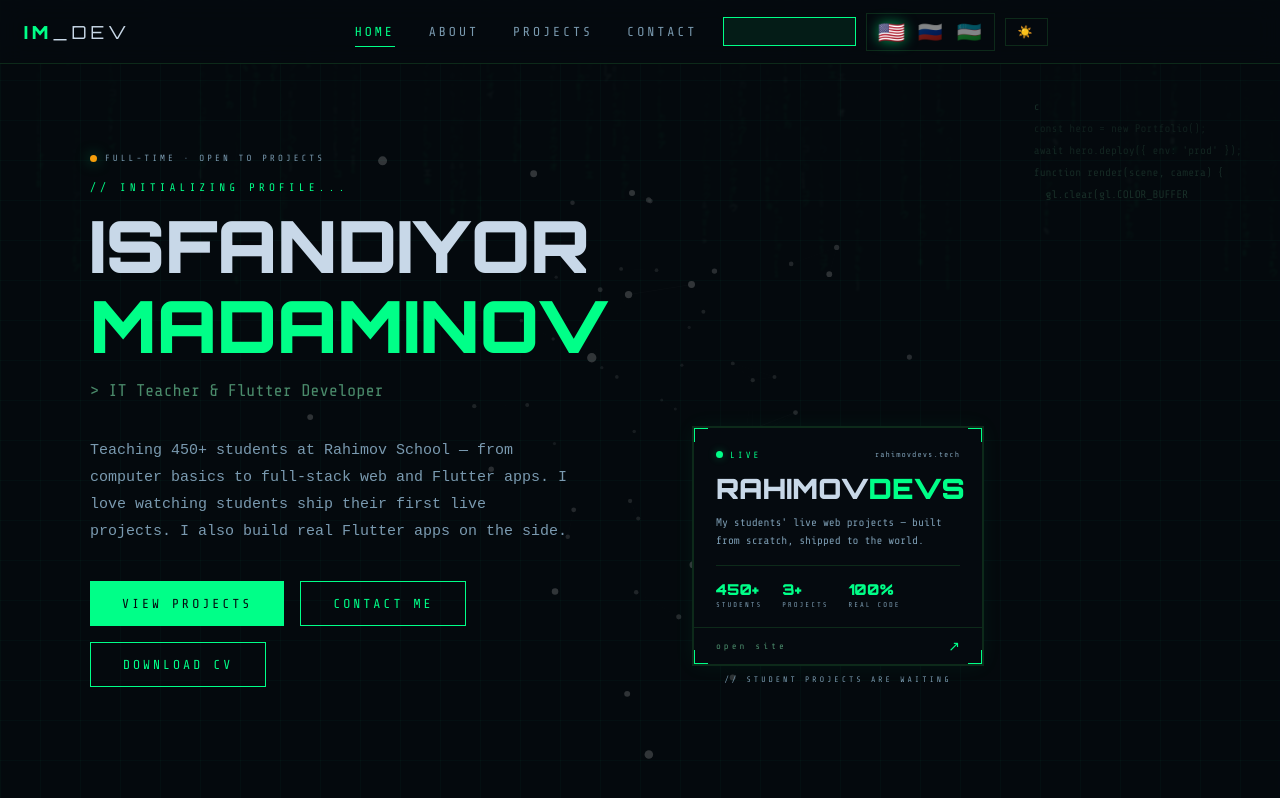
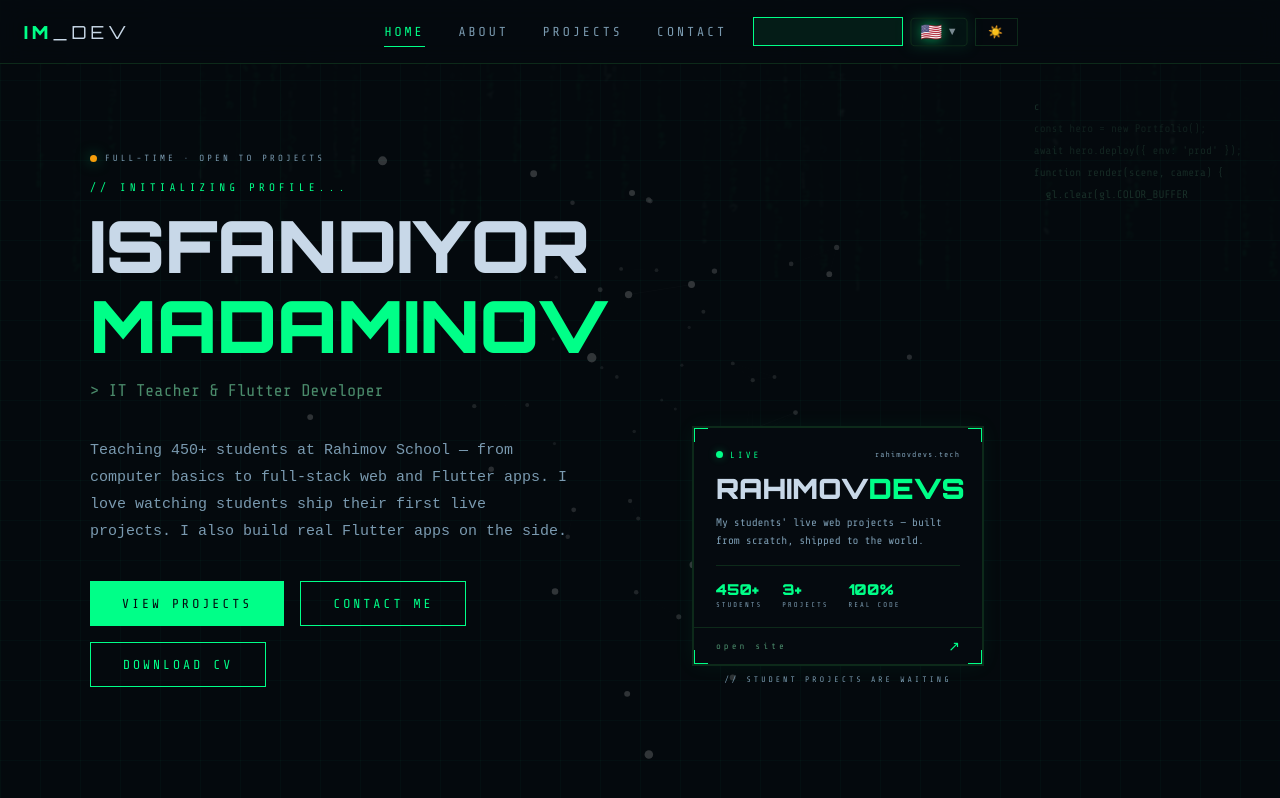
Before and after one commit to isfandiyorTM/portfolio-website, a React (Vite) app: page / in a window 1280 px wide. Shown: the top 798 px of the page. Built offline with nearby package versions, Linux system fonts and the light colour scheme.

Commit message:
navbar fixes

```diff
--- a/src/components/Navbar.jsx
+++ b/src/components/Navbar.jsx
@@ -1,4 +1,4 @@
-import { useState, useEffect, useRef } from "react";
+import { useState, useEffect, useRef, useCallback } from "react";
 import { useTheme } from "../context/ThemeContext";
 import { useLang  } from "../i18n/LanguageContext";
 
@@ -34,7 +34,7 @@ function AnimatedGamesBtn({ onClick }) {
         background:"rgba(0,255,136,0.08)", color:"var(--green)",
         cursor:"pointer", transition:"background 0.3s, box-shadow 0.3s",
         marginLeft:"8px", textTransform:"uppercase",
-        minWidth:120, overflow:"hidden",
+        width:150, overflow:"hidden",
       }}
       onMouseEnter={e => { e.currentTarget.style.background="rgba(0,255,136,0.16)"; e.currentTarget.style.boxShadow="0 0 12px rgba(0,255,136,0.2)"; }}
       onMouseLeave={e => { e.currentTarget.style.background="rgba(0,255,136,0.08)"; e.currentTarget.style.boxShadow="none"; }}
@@ -47,10 +47,51 @@ function AnimatedGamesBtn({ onClick }) {
 }
 
 const LANGS = [
-  { code:"en", flag:"🇺🇸" },
-  { code:"ru", flag:"🇷🇺" },
-  { code:"uz", flag:"🇺🇿" },
+  { code:"en", flag:"🇺🇸", label:"EN" },
+  { code:"ru", flag:"🇷🇺", label:"RU" },
+  { code:"uz", flag:"🇺🇿", label:"UZ" },
 ];
+
+function LangDropdown({ lang, switchLang }) {
+  const [open, setOpen] = useState(false);
+  const ref = useRef(null);
+  const current = LANGS.find(l => l.code === lang) || LANGS[0];
+
+  const close = useCallback((e) => {
+    if (ref.current && !ref.current.contains(e.target)) setOpen(false);
+  }, []);
+
+  useEffect(() => {
+    if (open) document.addEventListener("mousedown", close);
+    return () => document.removeEventListener("mousedown", close);
+  }, [open, close]);
+
+  return (
+    <div ref={ref} style={{ position:"relative" }}>
+      <button
+        className="lang-btn active"
+        onClick={() => setOpen(o => !o)}
+        style={{ display:"flex", alignItems:"center", gap:"4px", fontSize:"16px", opacity:1, padding:"4px 8px", border:"1px solid var(--border)" }}
+      >
+        {current.flag} <span style={{ fontSize:"10px", opacity:0.6 }}>{open ? "▲" : "▼"}</span>
+      </button>
+      {open && (
+        <div style={{ position:"absolute", top:"calc(100% + 6px)", right:0, background:"var(--bg-nav)", border:"1px solid var(--border)", backdropFilter:"blur(12px)", zIndex:200, minWidth:"90px" }}>
+          {LANGS.map(l => (
+            <button
+              key={l.code}
+              className="lang-btn"
+              onClick={() => { switchLang(l.code); setOpen(false); }}
+              style={{ display:"flex", alignItems:"center", gap:"8px", width:"100%", padding:"8px 12px", fontSize:"16px", opacity: lang === l.code ? 1 : 0.5, borderBottom:"1px solid var(--border)" }}
+            >
+              {l.flag} <span style={{ fontFamily:"var(--font-mono)", fontSize:"11px", letterSpacing:"1px" }}>{l.label}</span>
+            </button>
+          ))}
+        </div>
+      )}
+    </div>
+  );
+}
 
 export default function Navbar({ onGamesClick }) {
   const [active, setActive]     = useState("home");
@@ -92,7 +133,6 @@ export default function Navbar({ onGamesClick }) {
         }
         .lang-btn:hover { opacity: 1; transform: scale(1.15); }
         .lang-btn.active { opacity: 1; filter: drop-shadow(0 0 6px rgba(0,255,136,0.6)); transform: scale(1.1); }
-        .lang-group { display: flex; align-items: center; gap: 2px; border: 1px solid var(--border); padding: 4px 6px; }
       `}</style>
 
       <nav style={{ position:"fixed", top:0, left:0, right:0, zIndex:100, borderBottom:"1px solid var(--border)", background:"var(--bg-nav)", backdropFilter:"blur(12px)", display:"flex", alignItems:"center", justifyContent:"space-between", padding:"0 24px", height:"64px", width:"100%" }}>
@@ -111,13 +151,9 @@ export default function Navbar({ onGamesClick }) {
           ))}
           <AnimatedGamesBtn onClick={onGamesClick} />
 
-          {/* Language flags */}
-          <div className="lang-group" style={{ marginLeft:"8px" }}>
-            {LANGS.map(l => (
-              <button key={l.code} className={`lang-btn ${lang===l.code?"active":""}`} onClick={() => switchLang(l.code)} title={l.code.toUpperCase()}>
-                {l.flag}
-              </button>
-            ))}
+          {/* Language dropdown */}
+          <div style={{ marginLeft:"8px" }}>
+            <LangDropdown lang={lang} switchLang={switchLang} />
           </div>
 
           {/* Theme toggle */}
@@ -128,13 +164,9 @@ export default function Navbar({ onGamesClick }) {
 
         {/* Mobile right side */}
         <div style={{ display:"flex", gap:"6px", alignItems:"center" }}>
-          {/* Flags on mobile too */}
-          <div className="mobile-menu-btn lang-group" style={{ display:"flex" }}>
-            {LANGS.map(l => (
-              <button key={l.code} className={`lang-btn ${lang===l.code?"active":""}`} onClick={() => switchLang(l.code)} style={{ fontSize:"16px" }}>
-                {l.flag}
-              </button>
-            ))}
+          {/* Language dropdown on mobile */}
+          <div className="mobile-menu-btn">
+            <LangDropdown lang={lang} switchLang={switchLang} />
           </div>
           <button onClick={toggle} className="theme-toggle mobile-menu-btn" style={{ display:"flex" }}>
             {dark ? "☀️" : "🌙"}
--- a/src/games/TypeRacer.jsx
+++ b/src/games/TypeRacer.jsx
@@ -469,6 +469,7 @@ export default function TypeRacer() {
     setElapsed(0);
     setNewBest(false);
     setPressedKey(null);
+    if (textContainerRef.current) textContainerRef.current.scrollTop = 0;
     const m  = newMode   ?? mode;
     const lk = newLenKey ?? lenKey;
     const tx = newText   ?? pickMulti(m, lang, getLinesForKey(lk));
@@ -620,7 +621,7 @@ export default function TypeRacer() {
               cursor: "text",
               lineHeight: mode === "quotes" ? 2.2 : 1.95,
               wordBreak: "break-word",
-              maxHeight: "420px",
+              height: "180px",
               overflowY: "hidden",
               textAlign: mode === "quotes" ? "center" : "left",
               transition: "border-color 0.3s",
--- a/src/pages/GamesPage.jsx
+++ b/src/pages/GamesPage.jsx
@@ -139,6 +139,11 @@ export default function GamesPage({ onBack }) {
     const id = setTimeout(() => setSwept(true), 900);
     return () => clearTimeout(id);
   }, []);
+
+  /* Scroll to top whenever the active game changes (open or close) */
+  useEffect(() => {
+    window.scrollTo({ top: 0, behavior: "instant" });
+  }, [active]);
 
   // C5 — particle bursts state
   const [bursts, setBursts] = useState([]);
```
